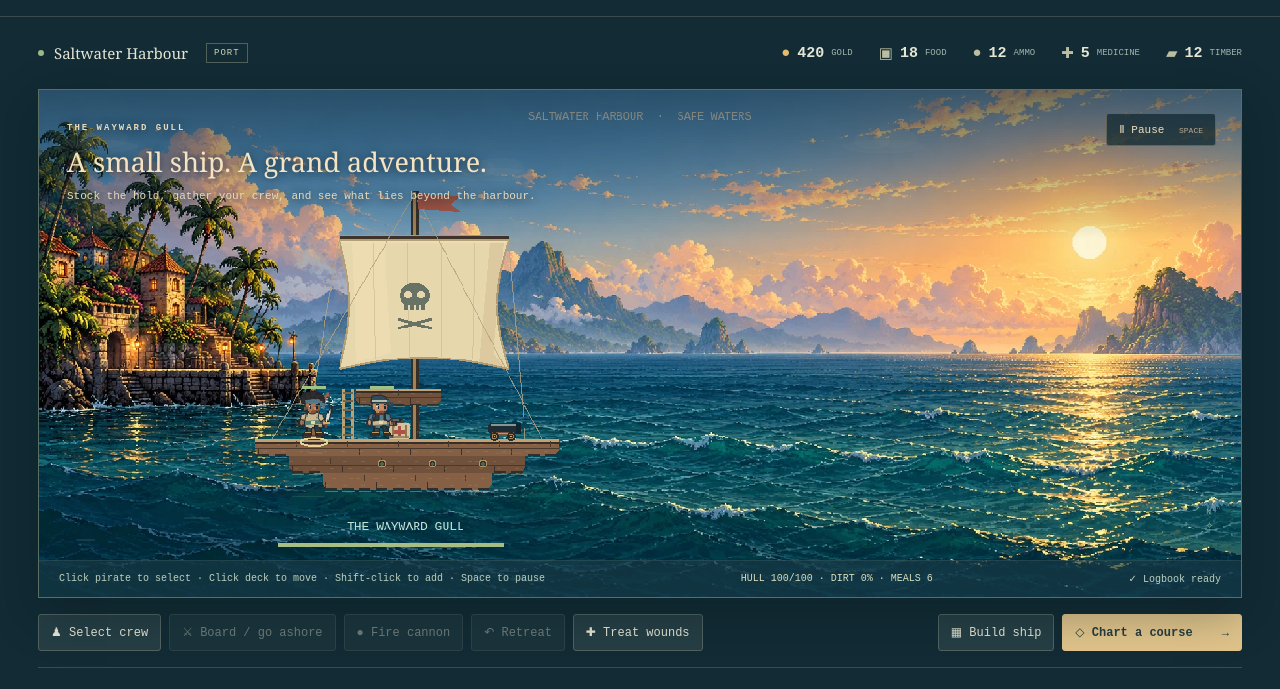
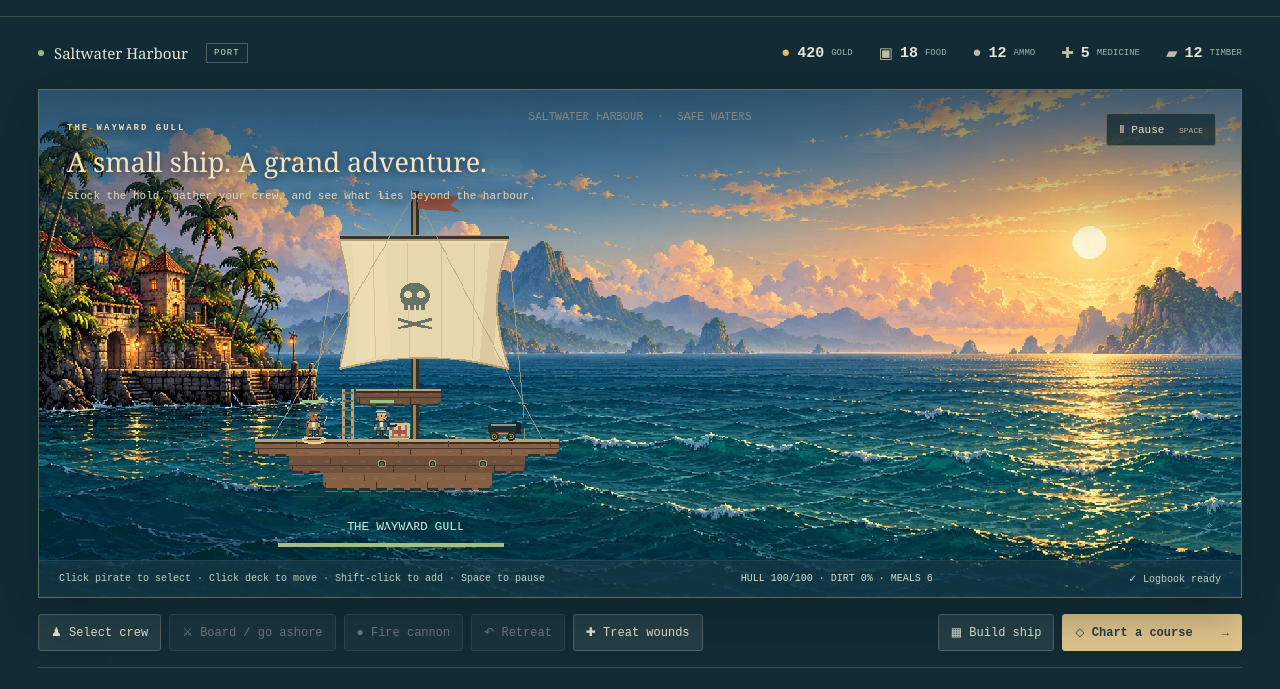
Before and after one commit to karmiphuc/pirate-crew-web, a website built with Vite: page index.html in a window 1280 px wide. Shown: the part 74-763 px from the top of the page. Built offline with nearby package versions, Linux system fonts and the light colour scheme; animation ran at ten frames a second.

Commit message:
Fix v0.6.1: crisp raster pirate sprites, native actor scale and opaque pixel-art validation

```diff
--- a/package.json
+++ b/package.json
@@ -1,6 +1,6 @@
 {
   "name": "pirate-crew-web",
-  "version": "0.6.0",
+  "version": "0.6.1",
   "private": true,
   "type": "module",
   "scripts": {
--- a/src/game/pirate-art.ts
+++ b/src/game/pirate-art.ts
@@ -1,4 +1,4 @@
-/** Original compact character art. Four shared atlases; no per-actor canvases. */
+/** Original raster sprites. Integer pixels only; four bounded shared atlases. */
 export const PIRATE_FRAMES = {
   idle: ["idle-0", "idle-1", "idle-2"],
   walk: ["walk-0", "walk-1", "walk-2"],
@@ -13,403 +13,148 @@ export function paintPirate(
   walking: boolean,
   variant = 0,
 ) {
-  const ink = "#20272d",
-    skin =
-      variant === 2
-        ? "#a97552"
-        : variant === 1
-          ? "#d5a274"
-          : role === 2
-            ? "#c58f69"
-            : "#efbc8e";
+  const ink = "#172c36",
+    gold = "#d6ae64",
+    ivory = "#eee2b3";
+  const skin = ["#dfa674", "#c58c61", "#a66c4b"][variant];
+  const shade = ["#b97952", "#9c6748", "#80513c"][variant];
   const coat = [
-    ["#293f4b", "#974a43", "#557c87", "#d9d0a8"],
-    ["#293f4b", "#86483c", "#647a74", "#64765b"],
-    ["#293f4b", "#70404a", "#4c697a", "#c9b890"],
-  ][variant][role];
-  const shape = (color: string, points: number[][], outline = true) => {
-    ctx.beginPath();
-    ctx.moveTo(points[0][0], points[0][1]);
-    for (const [x, y] of points.slice(1)) ctx.lineTo(x, y);
-    ctx.closePath();
-    ctx.fillStyle = color;
-    ctx.fill();
-    if (outline) {
-      ctx.strokeStyle = ink;
-      ctx.lineWidth = 1;
-      ctx.stroke();
-    }
-  };
-  const ellipse = (
-    color: string,
-    x: number,
-    y: number,
-    rx: number,
-    ry: number,
-  ) => {
-    ctx.beginPath();
-    ctx.ellipse(x, y, rx, ry, 0, 0, Math.PI * 2);
-    ctx.fillStyle = color;
-    ctx.fill();
-    ctx.strokeStyle = ink;
-    ctx.lineWidth = 1;
-    ctx.stroke();
-  };
-  const rect = (color: string, x: number, y: number, w: number, h: number) => {
+    "#36515e",
+    "#a45245",
+    "#597b84",
+    ["#ddd1a3", "#738068", "#bd9669"][variant],
+  ][role];
+  const clothShade = ["#263e4b", "#743d38", "#3d596b", "#826f51"][role];
+  const hair = variant === 0 ? "#874d38" : "#493a32";
+  const pixel = (color: string, x: number, y: number, w = 1, h = 1) => {
     ctx.fillStyle = color;
     ctx.fillRect(x, y, w, h);
   };
-  ctx.save();
-  // Back arm, ponytail and scarf give each role a distinct silhouette.
-  if (role === 3 && variant === 0) {
-    ellipse("#784638", 9, 15, 4, 7);
-    shape("#995143", [
-      [8, 15],
-      [4, 20],
-      [6, 26],
-      [10, 22],
-    ]);
-  }
-  shape(coat, [
-    [10, 19],
-    [6, 21],
-    [5, 27],
-    [8, 28],
-    [11, 23],
-  ]);
-  ellipse(skin, 6.5, 27, 2, 2.5);
-  const stride = walking ? 2 : 0;
-  shape("#384b51", [
-    [11, 28],
-    [15, 28],
-    [14 - stride, 36],
-    [10 - stride, 36],
-  ]);
-  shape("#293b43", [
-    [16, 28],
-    [20, 28],
-    [22 + stride, 35],
-    [18 + stride, 36],
-  ]);
-  shape("#3a2c2b", [
-    [9 - stride, 34],
-    [14 - stride, 34],
-    [14 - stride, 38],
-    [7 - stride, 38],
-    [7 - stride, 36],
-  ]);
-  shape("#3a2c2b", [
-    [18 + stride, 34],
-    [22 + stride, 34],
-    [25 + stride, 37],
-    [25 + stride, 38],
-    [18 + stride, 38],
-  ]);
-  rect("#ba9a65", 9 - stride, 34, 5, 1);
-  rect("#ba9a65", 18 + stride, 34, 4, 1);
-  shape(coat, [
-    [11, 18],
-    [20, 18],
-    [23, 26],
-    [22, 31],
-    [17, 29],
-    [14, 32],
-    [9, 30],
-    [9, 24],
-  ]);
+  // A compact silhouette, with the weight carried by boots rather than splayed toy legs.
+  const step = walking ? 2 : 0;
+  pixel(ink, 10 - step, 29, 5, 8);
+  pixel(ink, 16 + step, 29, 5, 8);
+  pixel("#46545b", 11 - step, 30, 3, 4);
+  pixel("#344650", 17 + step, 30, 3, 4);
+  pixel(ink, 9 - step, 36, 6, 2);
+  pixel(ink, 16 + step, 36, 7, 2);
+  pixel("#66503d", 10 - step, 35, 4, 2);
+  pixel("#66503d", 17 + step, 35, 4, 2);
+  pixel(gold, 11 - step, 34, 2);
+  pixel(gold, 18 + step, 34, 2);
+  // Shoulder, elbows and hems are stepped deliberately on the source grid.
+  pixel(ink, 10, 21, 11, 10);
+  pixel(ink, 8, 23, 3, 6);
+  pixel(ink, 20, 22, 3, 7);
+  pixel(ink, 22, 25, 3, 5);
+  pixel(coat, 11, 22, 9, 7);
+  pixel(coat, 9, 24, 2, 3);
+  pixel(coat, 20, 23, 2, 4);
+  pixel(clothShade, 10, 28, 11, 2);
+  pixel(clothShade, 19, 23, 1, 5);
+  pixel(skin, 8, 27, 3, 3);
+  pixel(shade, 8, 29, 3);
+  pixel(skin, 22, 27, 3, 3);
+  pixel(shade, 24, 27, 1, 3);
   if (role === 0) {
-    shape(
-      "#c3a465",
-      [
-        [11, 19],
-        [13, 20],
-        [13, 29],
-        [11, 30],
-      ],
-      false,
-    );
-    shape(
-      "#c3a465",
-      [
-        [19, 19],
-        [20, 19],
-        [22, 30],
-        [20, 30],
-      ],
-      false,
-    );
-    rect("#e7d4a2", 14, 22, 4, 6);
-    for (let y = 23; y < 29; y += 3) rect("#efd58b", 19, y, 1, 1);
+    pixel(gold, 11, 22, 1, 7);
+    pixel(gold, 19, 22, 1, 7);
+    pixel(ivory, 14, 22, 3, 4);
+    pixel(gold, 18, 24);
+    pixel(gold, 18, 27);
   } else {
-    shape(
-      role === 3 ? "#507e73" : "#d1b584",
-      [
-        [10, 26],
-        [21, 25],
-        [22, 28],
-        [10, 29],
-      ],
-      false,
-    );
-    rect("#edd7a0", 14, 26, 3, 2);
-    if (role === 2) {
-      shape("#293d46", [
-        [12, 18],
-        [14, 20],
-        [14, 25],
-        [10, 26],
-      ]);
-      shape("#293d46", [
-        [18, 20],
-        [20, 18],
-        [22, 26],
-        [18, 25],
-      ]);
+    pixel(ivory, 14, 22, 3, 5);
+    if (role === 2 || (role === 3 && variant === 1)) {
+      pixel(clothShade, 11, 22, 2, 5);
+      pixel(clothShade, 18, 22, 2, 5);
     }
   }
-  ellipse(skin, 15, 13, 6, 7);
-  shape(
-    variant === 2 ? "#855637" : "#b47959",
-    [
-      [18, 12],
-      [21, 13],
-      [21, 17],
-      [17, 19],
-      [15, 18],
-    ],
-    false,
-  );
-  // Brows, nose, glint and a little face asymmetry remain legible at game scale.
-  rect(ink, 12, 12, 2, 1);
-  rect(ink, 18, 12, 2, 1);
-  rect("#f9e1b5", 12, 14, 1, 1);
-  rect(ink, 13, 14, 1, 2);
-  rect(ink, 18, 14, 1, 2);
-  rect("#c88a61", 16, 15, 2, 2);
-  rect("#8a4b40", 14, 18, 4, 1);
+  pixel(role === 1 ? "#7b3f38" : "#456b69", 10, 28, 11, 2);
+  pixel(gold, 15, 28, 3, 2);
+  // Three-quarter face. One-pixel features leave quiet areas instead of rounded outlines.
+  pixel(ink, 10, 11, 11, 9);
+  pixel(ink, 12, 20, 7, 2);
+  pixel(skin, 11, 12, 9, 7);
+  pixel(skin, 13, 19, 5, 2);
+  pixel(shade, 11, 15, 2, 4);
+  pixel(shade, 13, 19, 5);
+  pixel(skin, 20, 15, 2, 2);
+  pixel(ivory, 17, 13, 2);
+  pixel(ink, 15, 14, 1, 2);
+  pixel(ink, 19, 14, 1, 2);
+  pixel(shade, 18, 16);
+  pixel(ink, 17, 18, 2);
+  pixel(gold, 10, 17, 1, 2);
   if (role === 0) {
-    shape(
-      "#4c352e",
-      [
-        [11, 17],
-        [14, 18],
-        [16, 17],
-        [19, 17],
-        [19, 20],
-        [15, 23],
-        [12, 20],
-      ],
-      false,
-    );
-    shape("#1f303a", [
-      [4, 9],
-      [8, 4],
-      [13, 5],
-      [16, 2],
-      [21, 4],
-      [25, 9],
-      [24, 11],
-      [5, 11],
-    ]);
-    shape(
-      "#bf9c60",
-      [
-        [5, 9],
-        [12, 8],
-        [16, 9],
-        [23, 8],
-        [24, 10],
-        [5, 11],
-      ],
-      false,
-    );
-    rect("#eddfb8", 15, 5, 3, 2);
-    rect("#eddfb8", 16, 7, 1, 1);
-    shape(
-      "#ac5c49",
-      [
-        [24, 6],
-        [28, 3],
-        [28, 6],
-        [25, 9],
-      ],
-      false,
-    );
+    // Broad tricorn brim, brass trim, tiny feather and a short beard.
+    pixel(ink, 9, 5, 4, 3);
+    pixel(ink, 15, 4, 5, 4);
+    pixel(ink, 20, 6, 3, 3);
+    pixel(ink, 7, 8, 17, 3);
+    pixel(coat, 10, 6, 3, 2);
+    pixel(coat, 16, 5, 3, 3);
+    pixel(coat, 20, 7, 2);
+    pixel(gold, 8, 9, 15);
+    pixel(ink, 9, 10, 13, 2);
+    pixel(ivory, 16, 6, 2);
+    pixel(ivory, 17, 7);
+    pixel("#a45245", 23, 5, 2, 3);
+    pixel("#a45245", 24, 4, 2, 2);
+    pixel(hair, 12, 18, 3, 3);
+    pixel(hair, 14, 20, 5, 2);
+    pixel(hair, 18, 19, 2, 2);
   } else if (role === 1) {
-    shape("#ad4f41", [
-      [8, 9],
-      [10, 6],
-      [18, 6],
-      [22, 9],
-      [22, 11],
-      [8, 11],
-    ]);
-    shape(
-      "#ad4f41",
-      [
-        [8, 9],
-        [5, 11],
-        [4, 17],
-        [8, 14],
-      ],
-      false,
-    );
-    rect(ink, 18, 13, 3, 3);
-    shape(
-      "#4c352e",
-      [
-        [11, 18],
-        [14, 20],
-        [18, 19],
-        [16, 23],
-        [12, 21],
-      ],
-      false,
-    );
+    pixel(ink, 10, 7, 9, 4);
+    pixel(coat, 10, 8, 9, 3);
+    pixel(coat, 8, 10, 14, 2);
+    pixel(coat, 7, 11, 3, 4);
+    pixel(coat, 6, 14, 2, 3);
+    pixel(gold, 11, 9, 7);
+    pixel(ink, 18, 14, 3, 2);
+    pixel(hair, 13, 19, 7, 2);
+    pixel(hair, 15, 21, 4);
   } else if (role === 2) {
-    shape("#324b5a", [
-      [8, 9],
-      [9, 6],
-      [15, 5],
-      [21, 8],
-      [22, 11],
-      [8, 11],
-    ]);
-    rect("#adbfab", 9, 9, 13, 1);
-    shape(
-      "#304956",
-      [
-        [21, 9],
-        [26, 11],
-        [24, 15],
-        [21, 12],
-      ],
-      false,
-    );
-    rect("#513b31", 12, 19, 6, 2);
-  } else if (variant === 1) {
-    // Short curls and a tied olive scarf make the second deckhand a distinct silhouette.
-    for (const [x, y] of [
-      [10, 8],
-      [14, 6],
-      [18, 7],
-      [21, 10],
-    ])
-      ellipse("#40322c", x, y, 3, 3);
-    shape(
-      "#839277",
-      [
-        [8, 10],
-        [21, 10],
-        [21, 12],
-        [9, 12],
-      ],
-      false,
-    );
-    shape(
-      "#839277",
-      [
-        [9, 11],
-        [5, 13],
-        [6, 18],
-        [10, 14],
-      ],
-      false,
-    );
-    rect("#594234", 13, 19, 5, 2);
-  } else if (variant === 2) {
-    for (const [x, y] of [
-      [9, 9],
-      [12, 6],
-      [16, 5],
-      [20, 7],
-      [22, 10],
-    ])
-      ellipse("#302c2b", x, y, 3, 3);
-    shape(
-      "#547887",
-      [
-        [9, 9],
-        [20, 8],
-        [22, 11],
-        [10, 12],
-      ],
-      false,
-    );
-    shape(
-      "#547887",
-      [
-        [21, 10],
-        [26, 12],
-        [24, 17],
-        [21, 14],
-      ],
-      false,
-    );
-    ellipse("#d4af66", 9, 16, 1, 2);
+    pixel(ink, 11, 7, 9, 4);
+    pixel(coat, 11, 8, 8, 3);
+    pixel(clothShade, 9, 10, 13, 2);
+    pixel(ivory, 10, 10, 11);
+    pixel(coat, 21, 11, 3, 3);
+    pixel(coat, 23, 13, 2, 3);
+    pixel(hair, 14, 19, 4);
+  } else if (variant === 0) {
+    pixel(ink, 11, 7, 8, 5);
+    pixel(hair, 11, 8, 8, 4);
+    pixel(hair, 10, 11, 3, 7);
+    pixel(hair, 9, 17, 3, 5);
+    pixel(hair, 8, 21, 3, 3);
+    pixel(gold, 11, 10, 9);
+    pixel(skin, 14, 11, 6, 2);
   } else {
-    shape(
-      "#864838",
-      [
-        [8, 10],
-        [10, 6],
-        [16, 5],
-        [21, 8],
-        [22, 12],
-        [17, 10],
-        [14, 8],
-        [12, 12],
-      ],
-      false,
-    );
-    shape(
-      "#cfa770",
-      [
-        [9, 8],
-        [14, 6],
-        [20, 8],
-        [21, 10],
-        [14, 8],
-        [9, 10],
-      ],
-      false,
-    );
+    pixel(ink, 11, 7, 8, 5);
+    pixel(hair, 11, 8, 8, 3);
+    pixel(hair, 9, 10, 3, 3);
+    pixel(hair, 19, 9, 3, 3);
+    const scarf = variant === 1 ? "#7b8f72" : "#537884";
+    pixel(scarf, 10, 11, 12, 2);
+    pixel(scarf, 8, 12, 3, 3);
+    pixel(scarf, 7, 14, 2, 3);
   }
-  // Forearm and equipment are drawn last, never glued to a rectangular torso.
-  shape(coat, [
-    [20, 19],
-    [23, 21],
-    [25, 25],
-    [22, 27],
-    [19, 23],
-  ]);
-  ellipse(skin, 24, 27, 2, 2.5);
   if (role === 2) {
-    shape("#68513c", [
-      [24, 25],
-      [27, 25],
-      [28, 29],
-      [26, 30],
-    ]);
-    shape("#9aa8a5", [
-      [24, 24],
-      [31, 24],
-      [31, 26],
-      [24, 26],
-    ]);
-    rect(ink, 30, 24, 2, 2);
+    pixel(ink, 24, 24, 7, 3);
+    pixel("#9cb1ac", 25, 24, 5);
+    pixel("#66503d", 25, 27, 2, 3);
+    pixel(ink, 30, 24, 2, 2);
   } else {
-    shape("#d6e0d2", [
-      [25, 26],
-      [26, 21],
-      [29, 16],
-      [30, 14],
-      [30, 19],
-      [28, 25],
-      [27, 28],
-    ]);
-    rect("#d5ad62", 23, 27, 6, 1);
-    rect("#6f4a36", 25, 28, 2, 3);
+    // Cutlass follows a pixel staircase, with a bright edge and a dark back.
+    pixel(ink, 25, 23, 2, 6);
+    pixel(ink, 26, 20, 2, 4);
+    pixel(ink, 27, 17, 2, 4);
+    pixel(ink, 28, 15, 2, 3);
+    pixel("#9cb1ac", 26, 24, 1, 3);
+    pixel("#9cb1ac", 27, 21, 1, 3);
+    pixel(ivory, 28, 18, 1, 3);
+    pixel(ivory, 29, 15, 1, 3);
+    pixel(gold, 23, 28, 6);
+    pixel("#66503d", 25, 29, 2, 2);
   }
-  ctx.restore();
 }
--- a/src/style.css
+++ b/src/style.css
@@ -395,6 +395,7 @@ main {
   width: 46px;
   height: 58px;
   background-image: var(--pirate-0);
+  image-rendering: pixelated;
   background-size: 92px 174px;
   background-position: left var(--portrait-y, 0px);
   background-repeat: no-repeat;
```
Also changed, not shown: docs/attribution.md (+1 -1 lines), docs/design/pixel-crew.md (added, +13 -0 lines), docs/fidelity.md (+1 -1 lines), docs/implementation-status.md (+7 -3 lines), docs/validation-results.json (+16 -15 lines), scripts/browser-check.mjs (+27 -0 lines), src/game/scene.ts (+5 -5 lines), README.md, docs/images/pixel-crew-atlases.png (added), 1 other file.
